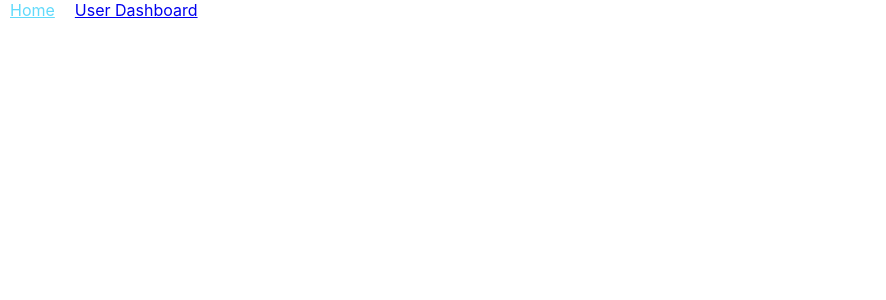
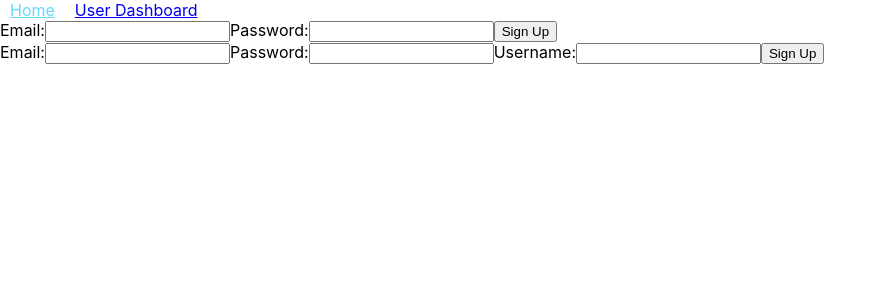
Before and after one commit to taurus-trading/taurus-frontend, a React (Create React App) app: page / in a window 1280 px wide. Shown: the top 300 px of the page, without its empty margins (0-886 px from the left). Built offline with nearby package versions, Linux system fonts and the light colour scheme.

Commit message:
create login and signup form, create login page

```diff
--- a/src/auth/LoginSignupPage.js
+++ b/src/auth/LoginSignupPage.js
@@ -1,10 +1,18 @@
 import React, { Component } from 'react'
+import LoginForm from './LoginForm'
+import SignUpForm from './SignupForm';
 
-export default class LoginSignupPage extends Component {
+export default class UserCredential extends Component {
+    state = {
+        user: '',
+    }
+
+
     render() {
         return (
             <div>
-
+                <LoginForm handleUserChange={this.props.handleUserChange} />
+                <SignUpForm handleUserChange={this.props.handleUserChange} />
             </div>
         )
     }
```
